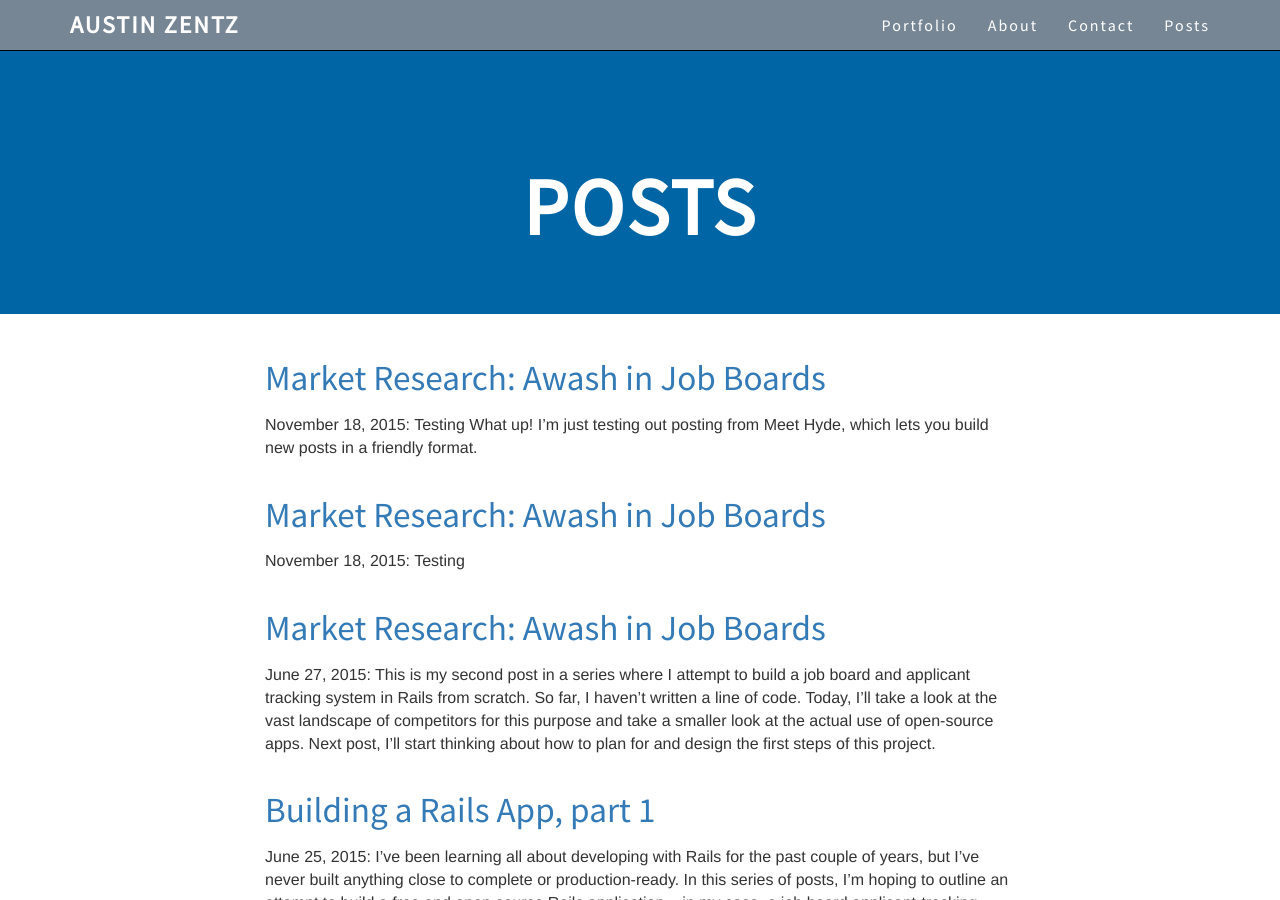
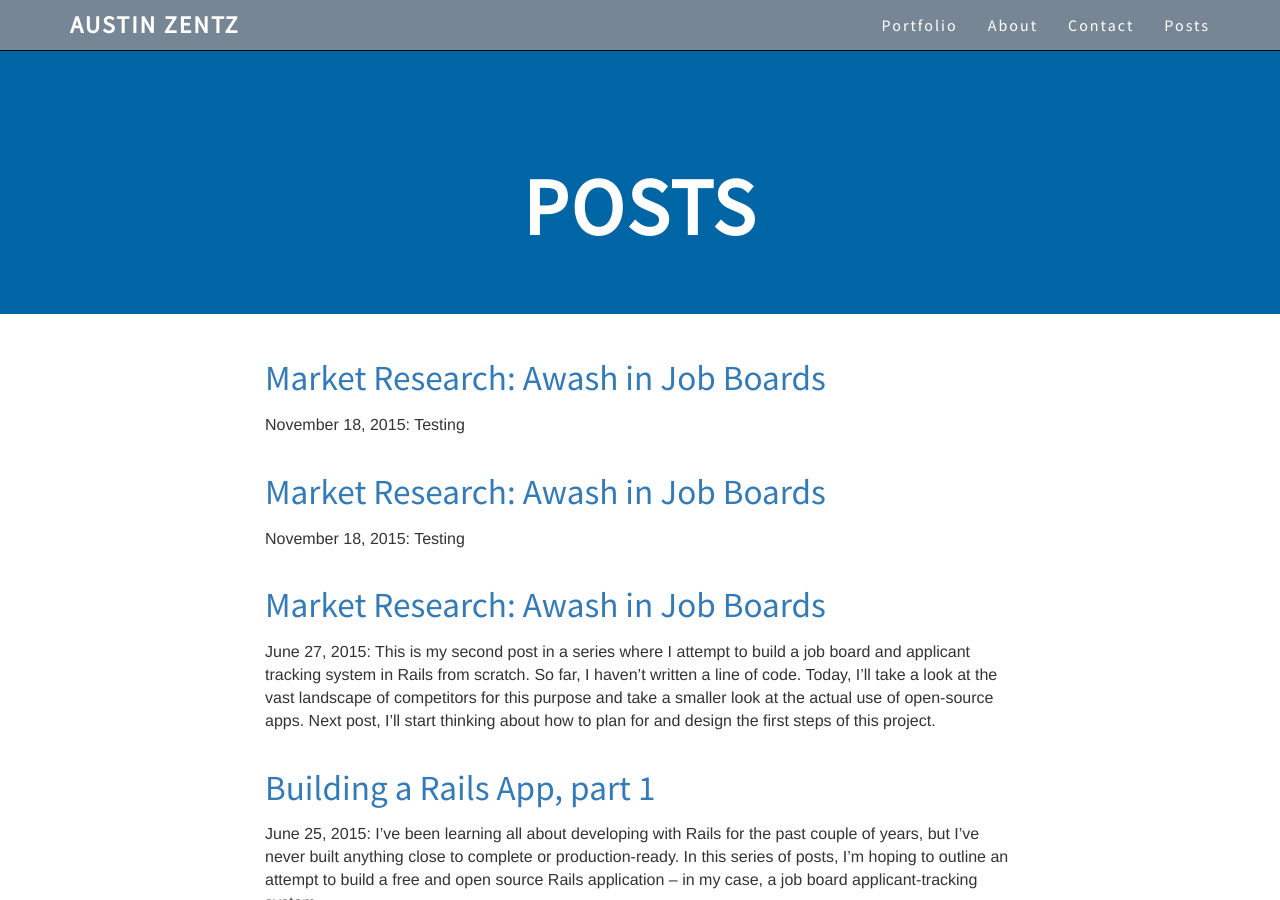
Before and after one commit to aust1nz/aust1nz.github.io, a Jekyll site: the page built from blog.html, in a window 1280 px wide and 900 px high. Built offline with Jekyll 4.4.1, drawn with Linux system fonts in a browser that asks for light colours; nearby versions of some CDN libraries.

Commit message:
Changes made by aust1nz

```diff
--- a/_posts/2015-11-18-grocery-list.md
+++ b/_posts/2015-11-18-grocery-list.md
@@ -3,5 +3,5 @@ layout: post
 title: "Market Research: Awash in Job Boards"
 draft: false
 ---
+
 # Testing
-What up! I'm just testing out posting from Meet Hyde, which lets you build new posts in a _friendly_ format.
```
